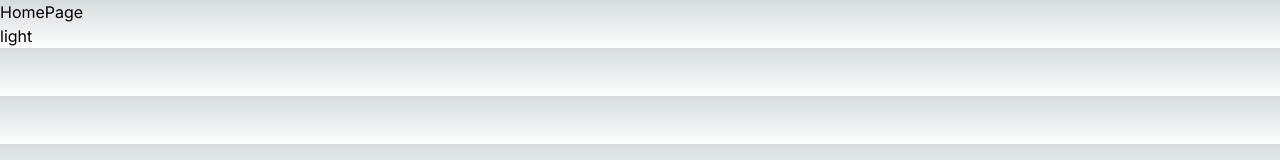
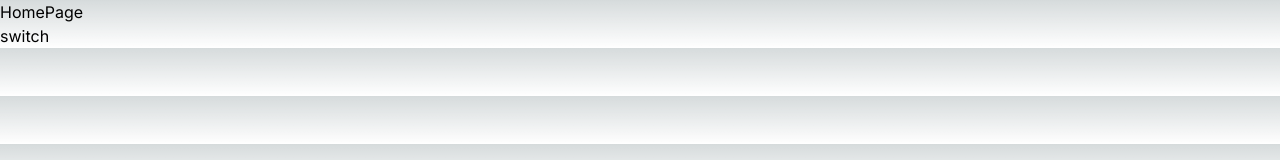
Before and after one commit to jazztinecruz/portfolioV2, a Next.js app: page / in a window 1280 px wide. Shown: the top 160 px of the page. Built offline with nearby package versions, Linux system fonts and the light colour scheme.

Commit message:
chore: refactor use-theme context to store theme in local storage

```diff
--- a/app/_components/theme.tsx
+++ b/app/_components/theme.tsx
@@ -8,7 +8,7 @@ const ThemeSwitcher = () => {
   return (
     <div>
       <button onClick={() => setTheme(isDarkMode ? "light" : "dark")}>
-        {isDarkMode ? "dark" : "light"}
+        switch
       </button>
     </div>
   );
--- a/contexts/use-theme.tsx
+++ b/contexts/use-theme.tsx
@@ -14,11 +14,11 @@ type Props = {
 
 const ThemeProvider = ({ children }: Props) => {
   const [theme, setTheme] = useState<Theme>(() => {
-    let storedTheme;
+    let storedTheme: Theme = "light";
     if (typeof window !== "undefined") {
-      storedTheme = window.localStorage.getItem("theme");
+      storedTheme = window.localStorage.getItem("theme") as Theme;
     }
-    return storedTheme ? (storedTheme as Theme) : "light";
+    return storedTheme;
   });
 
   const handleTheme = (theme: Theme) => {
@@ -27,6 +27,7 @@ const ThemeProvider = ({ children }: Props) => {
 
   useEffect(() => {
     localStorage.setItem("theme", theme);
+    console.log(theme);
   }, [theme]);
 
   return (
```
